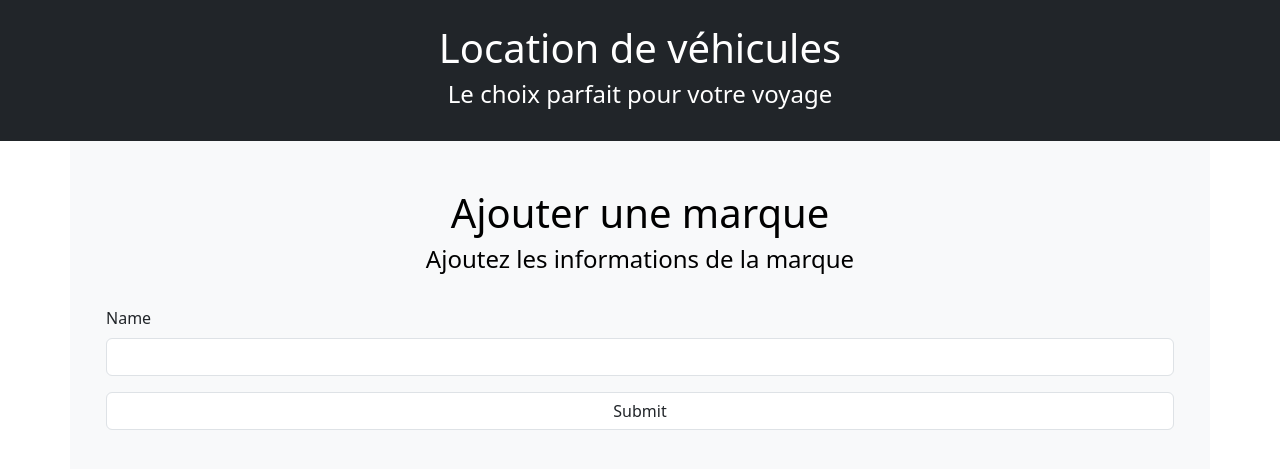
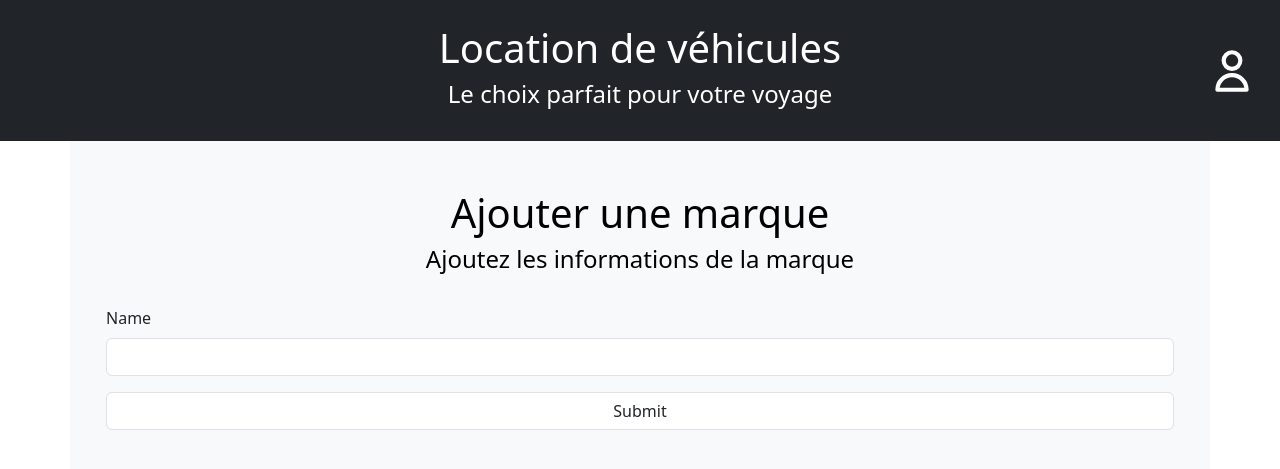
Before and after one commit to hellodamien/slv, a Symfony app: template templates/admin/brand/new.html.twig in a window 1280 px wide. Shown: the top 469 px of the page. Run offline with Twig, Linux system fonts and the light colour scheme; the template is opened without the code that fills it, so the values that code supplies are empty; form fields are guessed from the names that the template uses; style sheets or scripts are compiled from the project's sources; some libraries are stand-ins or nearby versions.

Commit message:
Add user management popup in header

```diff
--- a/assets/app.js
+++ b/assets/app.js
@@ -1,2 +1,11 @@
 import './styles/app.scss';
 import * as bootstrap from 'bootstrap'
+
+// handle display of the user popup
+
+const userPopup = document.querySelector('#userPopup');
+const userPopupBtn = document.querySelector('#userPopupBtn');
+
+userPopupBtn.addEventListener('click', () => {
+    userPopup.classList.toggle('d-none');
+});
--- a/templates/base.html.twig
+++ b/templates/base.html.twig
@@ -14,6 +14,31 @@
         <div class="d-flex flex-column flex-grow-1 justify-content-center p-4 bg-dark text-white">
             <h1 class="align-self-center">Location de véhicules</h1>
             <h2 class="align-self-center fs-4">Le choix parfait pour votre voyage</h2>
+            <!-- Button to open user popup, with login and register link if unauthenticated or admin, logout and profile settings otherwise -->
+            <div class="position-absolute end-0 m-4 d-flex justify-content-center">
+                <button type="button" class="btn btn-dark rounded-circle m-0 p-0 text-white" id="userPopupBtn" style="width: 50px; height: 50px;">
+                    <svg width="50px" height="50px" viewBox="0 0 24 24" fill="none" xmlns="http://www.w3.org/2000/svg">
+                        <g id="SVGRepo_bgCarrier" stroke-width="0"></g>
+                        <g id="SVGRepo_tracerCarrier" stroke-linecap="round" stroke-linejoin="round"></g>
+                        <g id="SVGRepo_iconCarrier"> <path d="M16 7C16 9.20914 14.2091 11 12 11C9.79086 11 8 9.20914 8 7C8 4.79086 9.79086 3 12 3C14.2091 3 16 4.79086 16 7Z" stroke="#ffffff" stroke-width="2" stroke-linecap="round" stroke-linejoin="round"></path> <path d="M12 14C8.13401 14 5 17.134 5 21H19C19 17.134 15.866 14 12 14Z" stroke="#ffffff" stroke-width="2" stroke-linecap="round" stroke-linejoin="round"></path> </g>
+                    </svg>
+                </button>
+                <!-- Popup content -->
+                <div class="position-absolute end-0 m-4 d-none bg-dark text-white rounded border border-white" id="userPopup" style="width: 200px;">
+                    <div class="d-flex flex-column">
+                        {% if app.user %}
+                            <a href="{{ path('home') }}" class="btn btn-dark text-gray" style="color: gray !important;">Profil</a>
+                            {% if is_granted('ROLE_ADMIN') %}
+                                <a href="{{ path('admin_brand_index') }}" class="btn btn-dark text-white">Administration</a>
+                            {% endif %}
+                            <a href="{{ path('logout') }}" class="btn btn-dark text-white">Déconnexion</a>
+                        {% else %}
+                            <a href="{{ path('login') }}" class="btn btn-dark text-white">Connexion</a>
+                            <a href="{{ path('register') }}" class="btn btn-dark text-white">Inscription</a>
+                        {% endif %}
+                    </div>
+                </div>
+            </div>
         </div>
         <div class="container d-flex justify-content-center bg-light">
             {% block body %}{% endblock %}
```
Also changed, not shown: public/image/user.svg (added).
